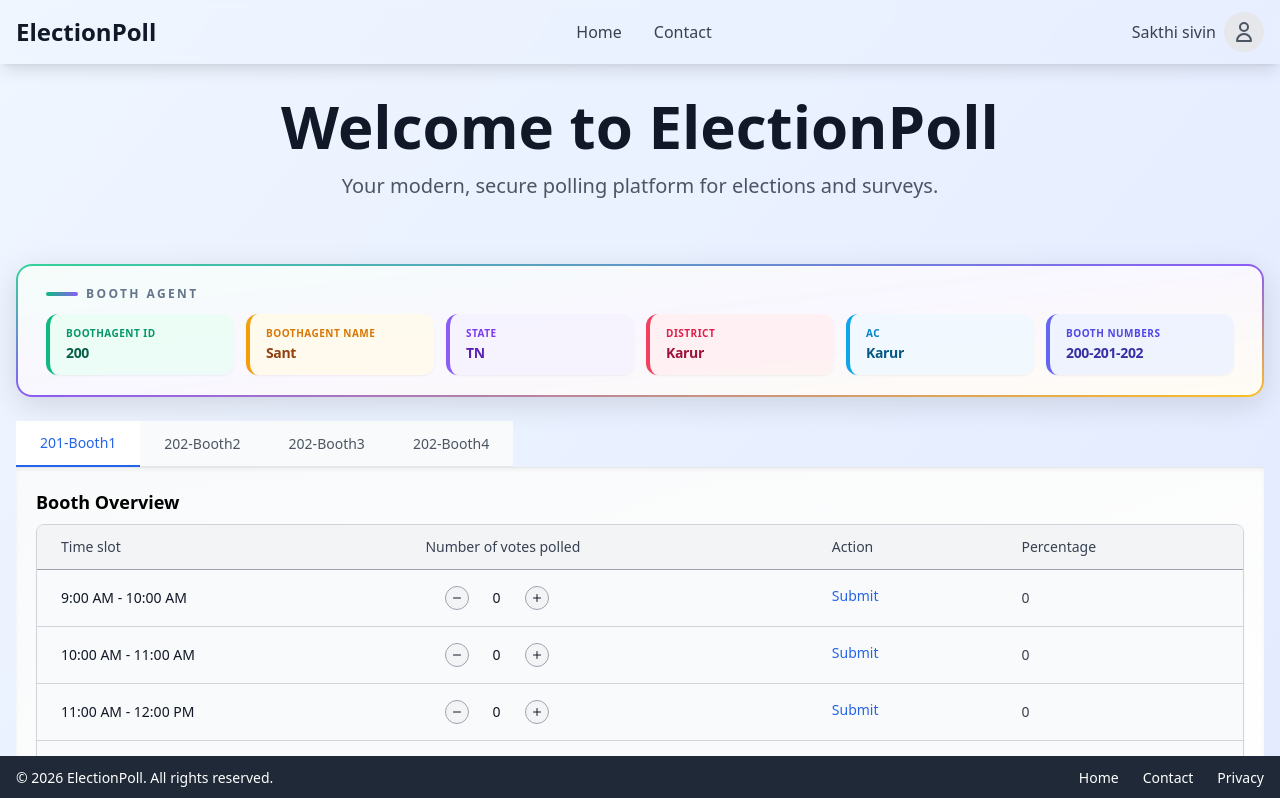
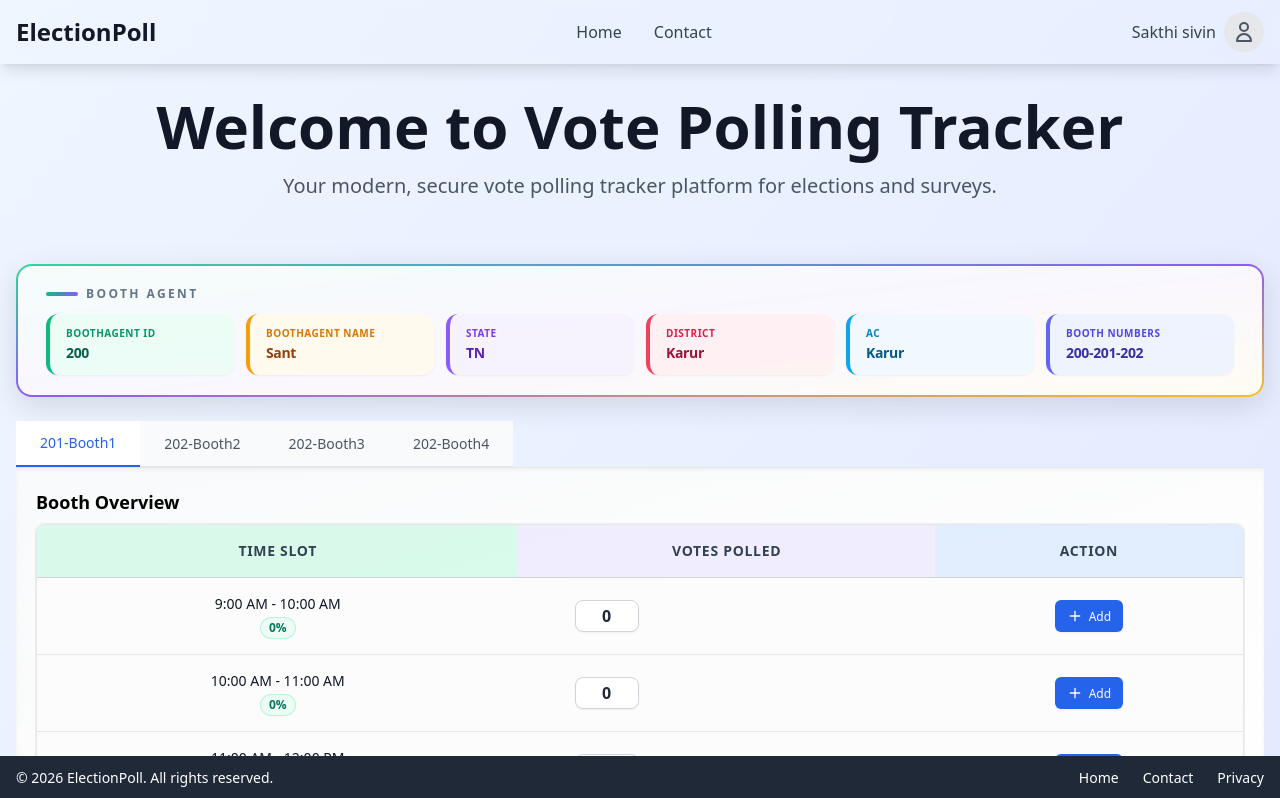
Before and after one commit to kumarranjit/election-polling-track, a React (Vite) app: page /home in a window 1280 px wide. Shown: the top 798 px of the page. Built offline with nearby package versions, Linux system fonts and the light colour scheme.

Commit message:
update design

```diff
--- a/src/components/VoteCountPollTable.tsx
+++ b/src/components/VoteCountPollTable.tsx
@@ -1,44 +1,112 @@
-import React from 'react';
+import React, { useMemo, useState } from 'react';
 import VoteCounter from './VoteCounter';
 import type { CountTableProps } from '../models/models';
 
 const CountPollTable: React.FC<CountTableProps> = ({ data }) => {
+  const initialRowState = useMemo(() => {
+    return data.reduce<Record<string, { noOfVotesPolled: number; percentage: number | string }>>(
+      (acc, item) => {
+        acc[item.id] = {
+          noOfVotesPolled: item.noOfVotesPolled,
+          percentage: item.percentage,
+        };
+        return acc;
+      },
+      {}
+    );
+  }, [data]);
+
+  const [rows, setRows] = useState(initialRowState);
+
+  const computePercentage = (noOfVotesPolled: number, totalVotes: number) => {
+    if (!totalVotes) return 0;
+    const pct = (noOfVotesPolled / totalVotes) * 100;
+    return Math.max(0, Math.min(100, Number(pct.toFixed(2))));
+  };
+
   return (
-    <div className="relative overflow-x-auto bg-gray-50 shadow-sm rounded-lg border border-gray-300">
-      <table className="w-full text-sm text-left rtl:text-right text-gray-700">
-        <thead className="text-sm text-gray-700 bg-gray-100 border-b border-gray-400">
-          <tr>
-           <th scope="col" className="px-6 py-3 font-medium">
-             Time slot
+    <div className="relative overflow-x-auto -mx-4 sm:mx-0 rounded-lg border border-gray-200 shadow-sm ring-1 ring-gray-900/5">
+      <table className="min-w-[320px] w-full text-sm text-gray-700">
+        <thead>
+          <tr className="border-b border-gray-300">
+            <th scope="col" className="px-3 py-3 sm:px-6 sm:py-4 text-center text-xs font-semibold uppercase tracking-wider text-slate-700 bg-emerald-100/80 sm:text-sm">
+              Time slot
             </th>
-            <th scope="col" className="px-6 py-3 font-medium">
-             Number of votes polled
+            <th scope="col" className="px-3 py-3 sm:px-6 sm:py-4 text-center text-xs font-semibold uppercase tracking-wider text-slate-700 bg-violet-100/80 sm:text-sm">
+              Votes polled
             </th>
-            <th scope="col" className="px-6 py-3 font-medium">
+            <th scope="col" className="px-3 py-3 sm:px-6 sm:py-4 text-center text-xs font-semibold uppercase tracking-wider text-slate-700 bg-blue-100/80 sm:text-sm">
               Action
-            </ th>
-            <th scope="col" className="px-6 py-3 font-medium">
-              Percentage
             </th>
           </tr>
         </thead>
-        <tbody>
-          {data.map((item) => (
-            <tr key={item.id} className="bg-gray-50 border-b border-gray-300 hover:bg-gray-100">
-              <th scope="row" className="px-6 py-4 font-medium text-gray-900 whitespace-nowrap">
-                {item.timeSlot}
+        <tbody className="bg-white divide-y divide-gray-200">
+          {data.map((item) => {
+            const row = rows[item.id] ?? {
+              noOfVotesPolled: item.noOfVotesPolled,
+              percentage: item.percentage,
+            };
+            const percentageText = `${String(row.percentage).replace(/%$/, '')}%`;
+
+            return (
+              <tr key={item.id} className="bg-gray-50/50 hover:bg-gray-50 transition-colors">
+              <th scope="row" className="px-3 py-3 sm:px-6 sm:py-4">
+                <div className="flex flex-col gap-1">
+                  <span className="font-medium text-gray-900 whitespace-nowrap">
+                    {item.timeSlot}
+                  </span>
+                  <span className="inline-flex w-fit self-center items-center rounded-full bg-emerald-50 px-2 py-0.5 text-xs font-semibold text-emerald-700 ring-1 ring-emerald-200/80">
+                    {percentageText}
+                  </span>
+                </div>
               </th>
-              <td className="px-6 py-4">
-                <VoteCounter initialValue={item.noOfVotesPolled} />
+              <td className="px-3 py-3 sm:px-6 sm:py-4">
+                <VoteCounter
+                  min={0}
+                  max={item.totalVotes}
+                  value={row.noOfVotesPolled}
+                  onChange={(v) =>
+                    setRows((prev) => ({
+                      ...prev,
+                      [item.id]: { ...row, noOfVotesPolled: v },
+                    }))
+                  }
+                />
               </td>
-              <td className="flex items-center px-6 py-4">
-                <a href="#" className="font-medium text-blue-600 hover:underline">Submit</a>
+              <td className="px-3 py-3 sm:px-6 sm:py-4 text-center">
+                <div className="flex justify-center">
+                  <button
+                    type="button"
+                    onClick={() => {
+                      const nextPct = computePercentage(row.noOfVotesPolled, item.totalVotes);
+                      setRows((prev) => ({
+                        ...prev,
+                        [item.id]: { ...row, percentage: nextPct },
+                      }));
+                    }}
+                    className="inline-flex min-h-8 min-w-8 items-center justify-center gap-1.5 rounded-md bg-blue-600 px-3 py-1.5 text-xs font-medium leading-[0.75] text-white shadow-sm transition-colors active:scale-[0.98] hover:bg-blue-700 focus:outline-none focus:ring-2 focus:ring-blue-500 focus:ring-offset-2 touch-manipulation"
+                    aria-label="Add vote count"
+                  >
+                    <svg
+                      className="h-4 w-4 shrink-0"
+                      aria-hidden
+                      fill="none"
+                      viewBox="0 0 24 24"
+                      stroke="currentColor"
+                      strokeWidth="2"
+                      strokeLinecap="round"
+                      strokeLinejoin="round"
+                    >
+                      <path d="M12 5v14M5 12h14" />
+                    </svg>
+                    <span>Add</span>
+                  </button>
+                </div>
               </td>
-              <td className="px-6 py-4">
-                {item.percentage}
-              </td>
-            </tr>
-          ))}
+
+              </tr>
+            );
+          })}
         </tbody>
       </table>
     </div>
--- a/src/components/VoteCounter.tsx
+++ b/src/components/VoteCounter.tsx
@@ -1,27 +1,27 @@
-import React, { useState } from 'react';
+import React, { useEffect, useMemo, useState } from 'react';
 import type { VoteCountProps } from '../models/models';
 
-const VoteCounter: React.FC<VoteCountProps> = ({
+type VoteCounterProps = VoteCountProps & {
+  value?: number;
+  onChange?: (value: number) => void;
+};
+
+const VoteCounter: React.FC<VoteCounterProps> = ({
   initialValue = 0,
   min = 0,
-  max = 1500
+  max = 1500,
+  value,
+  onChange,
 }) => {
-  const [votes, setVotes] = useState<number>(initialValue);
-  const [inputValue, setInputValue] = useState<string>(initialValue.toString());
+  const isControlled = useMemo(() => value !== undefined, [value]);
+  const [votes, setVotes] = useState<number>(value ?? initialValue);
+  const [inputValue, setInputValue] = useState<string>(String(value ?? initialValue));
 
-  const decrement = () => {
-    const currentValue = inputValue === '' ? 1 : votes;
-    const newValue = Math.max(min, currentValue - 1);
-    setVotes(newValue);
-    setInputValue(newValue.toString());
-  };
-
-  const increment = () => {
-    const currentValue = inputValue === '' ? 1 : votes;
-    const newValue = Math.min(max, currentValue + 1);
-    setVotes(newValue);
-    setInputValue(newValue.toString());
-  };
+  useEffect(() => {
+    if (!isControlled) return;
+    setVotes(value ?? 0);
+    setInputValue(String(value ?? 0));
+  }, [isControlled, value]);
 
   const handleInputChange = (e: React.ChangeEvent<HTMLInputElement>) => {
     const value = e.target.value;
@@ -39,6 +39,7 @@ const VoteCounter: React.FC<VoteCountProps> = ({
     const numValue = parseInt(numericValue, 10);
     if (!isNaN(numValue) && numValue >= min && numValue <= max) {
       setVotes(numValue);
+      onChange?.(numValue);
     }
   };
 
@@ -50,11 +51,14 @@ const VoteCounter: React.FC<VoteCountProps> = ({
       if (isNaN(numValue) || numValue < min) {
         setVotes(min);
         setInputValue(min.toString());
+        onChange?.(min);
       } else if (numValue > max) {
         setVotes(max);
         setInputValue(max.toString());
+        onChange?.(max);
       } else {
         setVotes(numValue);
+        onChange?.(numValue);
       }
     }
   };
@@ -65,65 +69,19 @@ const VoteCounter: React.FC<VoteCountProps> = ({
         Choose quantity:
       </label>
       <div className="relative flex items-center">
-        <button
-          type="button"
-          id="decrement-button"
-          onClick={decrement}
-          className="flex items-center justify-center text-gray-700 bg-gray-100 border border-gray-400 hover:bg-gray-200 hover:text-gray-900 focus:ring-4 focus:ring-gray-200 rounded-full text-sm focus:outline-none h-6 w-6"
-          disabled={inputValue !== '' && votes <= min}
-        >
-          <svg
-            className="w-3 h-3 text-gray-900"
-            aria-hidden="true"
-            xmlns="http://www.w3.org/2000/svg"
-            width="24"
-            height="24"
-            fill="none"
-            viewBox="0 0 24 24"
-          >
-            <path
-              stroke="currentColor"
-              strokeLinecap="round"
-              strokeLinejoin="round"
-              strokeWidth="2"
-              d="M5 12h14"
-            />
-          </svg>
-        </button>
+
         <input
           type="text"
+          inputMode="numeric"
           id="counter-input"
           value={inputValue}
           onChange={handleInputChange}
           onBlur={handleInputBlur}
-          className="shrink-0 text-gray-900 border-0 bg-transparent text-sm font-normal focus:outline-none focus:ring-0 max-w-[3.5rem] text-center"
-          placeholder=""
+          className="shrink-0 w-16 min-w-[3.5rem] h-8 mx-2 px-2 text-center text-base font-semibold text-gray-800 bg-white border border-gray-300 rounded-lg shadow-sm focus:outline-none focus:ring-2 focus:ring-blue-500 focus:border-blue-500 hover:border-gray-400 transition-colors placeholder:text-gray-400"
+          placeholder="0"
+          aria-label="Vote count"
         />
-        <button
-          type="button"
-          id="increment-button"
-          onClick={increment}
-          className="flex items-center justify-center text-gray-700 bg-gray-100 border border-gray-400 hover:bg-gray-200 hover:text-gray-900 focus:ring-4 focus:ring-gray-200 rounded-full text-sm focus:outline-none h-6 w-6"
-          disabled={inputValue !== '' && votes >= max}
-        >
-          <svg
-            className="w-3 h-3 text-gray-900"
-            aria-hidden="true"
-            xmlns="http://www.w3.org/2000/svg"
-            width="24"
-            height="24"
-            fill="none"
-            viewBox="0 0 24 24"
-          >
-            <path
-              stroke="currentColor"
-              strokeLinecap="round"
-              strokeLinejoin="round"
-              strokeWidth="2"
-              d="M5 12h14m-7 7V5"
-            />
-          </svg>
-        </button>
+
       </div>
     </form>
   );
--- a/src/pages/home/Home.tsx
+++ b/src/pages/home/Home.tsx
@@ -5,10 +5,10 @@ function Home() {
     <>
       <section className="text-center mb-6">
         <h1 className="text-4xl md:text-6xl font-bold text-gray-900 mb-4">
-          Welcome to ElectionPoll
+          Welcome to Vote Polling Tracker
         </h1>
         <p className="text-lg md:text-xl text-gray-600 mb-8">
-          Your modern, secure polling platform for elections and surveys.
+          Your modern, secure vote polling tracker platform for elections and surveys.
         </p>
         {/* <button className="bg-blue-600 text-white px-6 py-3 rounded-2xl hover:bg-blue-700 transition-colors duration-200 focus:outline-none focus:ring-2 focus:ring-blue-500 focus:ring-offset-2">
           Get Started
```
